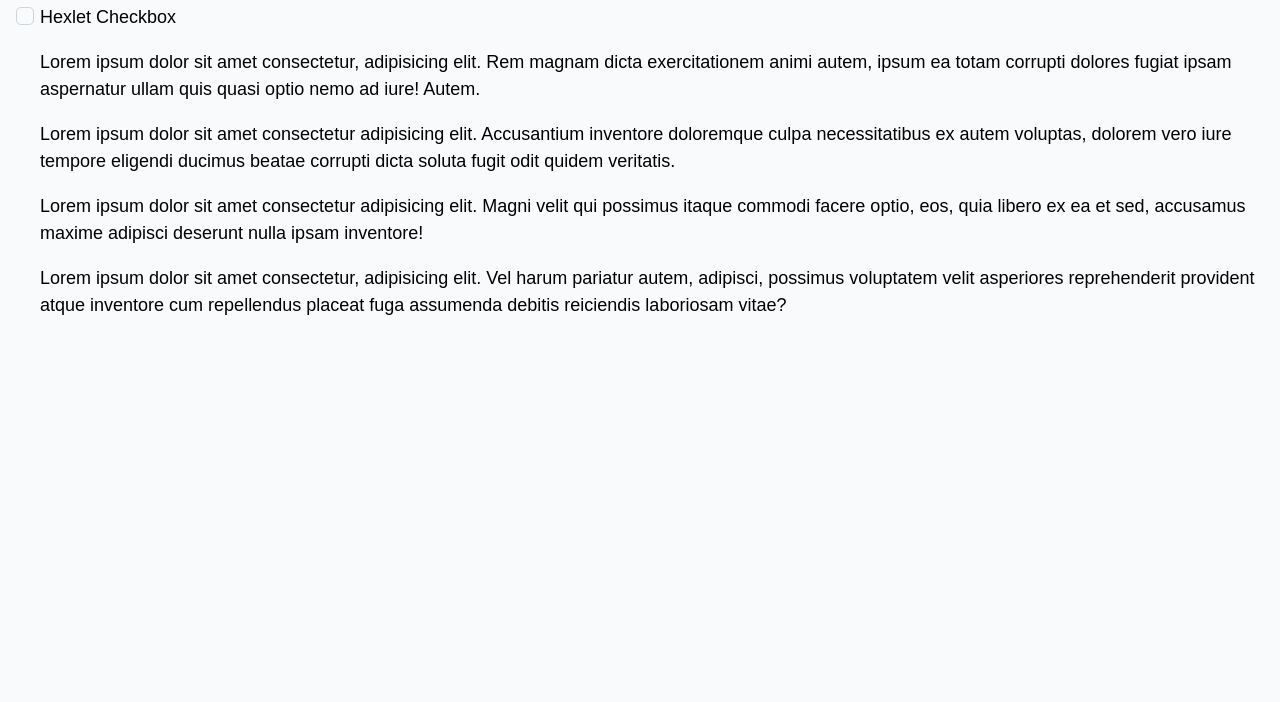
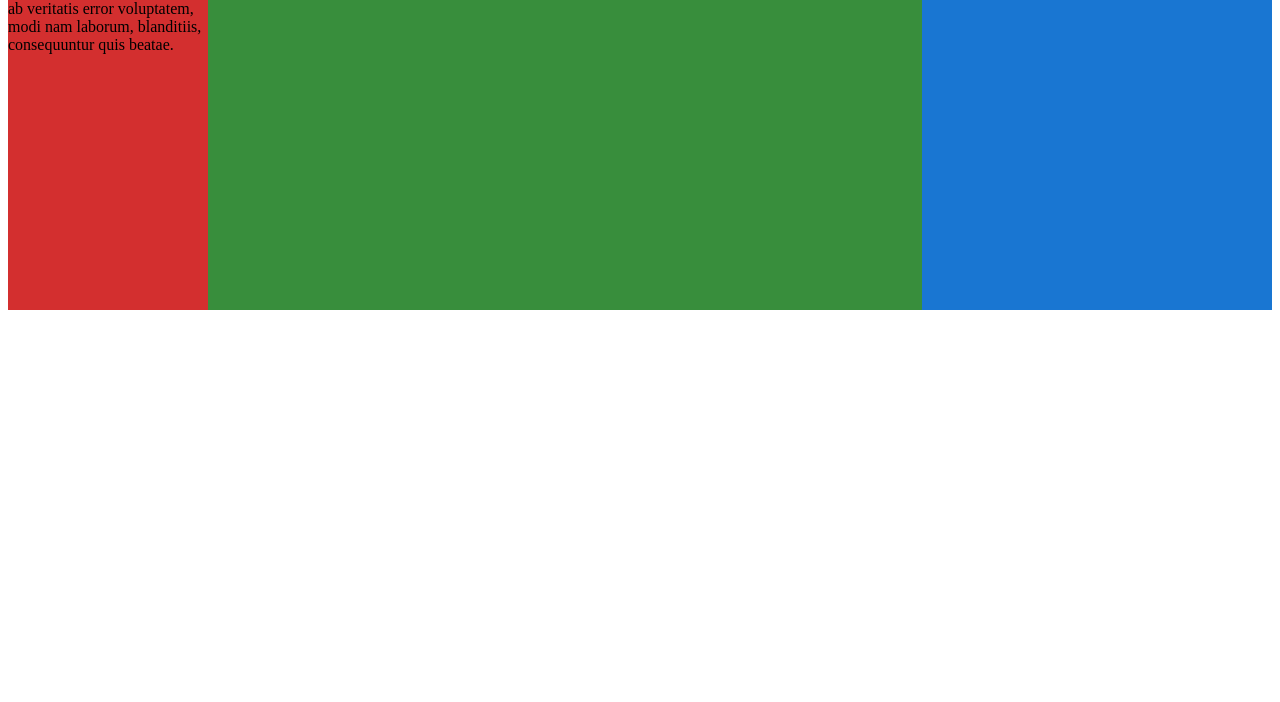
Before and after one commit to lofty777/hexlet, a plain HTML site: page index.html in a window 1280 px wide. Shown: the part 98-800 px from the top of the page. Drawn offline with Linux system fonts and the light colour scheme.

Commit message:
B4.Flex-grow

```diff
--- a/index.html
+++ b/index.html
@@ -1,22 +1,21 @@
 <!DOCTYPE html>
 <html lang="ru">
-<head>
-  <meta charset="UTF-8">
-  <meta http-equiv="X-UA-Compatible" content="IE=edge">
-  <meta name="viewport" content="width=device-width, initial-scale=1.0">
-  <title>Custom Checkbox</title>
-  <link rel="stylesheet" href="./styles/app.css">
-</head>
-<body>
-  <h1>Пользовательский Checkbox</h1>
-  <div class="hexlet-control">
-    <input type="checkbox" id="checkbox" class="hexlet-checkbox">
-    <label for="checkbox" class="hexlet-checkbox-label">Hexlet Checkbox</label>
-    <p>Lorem ipsum dolor sit amet consectetur, adipisicing elit. Rem magnam dicta exercitationem animi autem, ipsum ea totam corrupti dolores fugiat ipsam aspernatur ullam quis quasi optio nemo ad iure! Autem.</p>
-    <span>Lorem ipsum dolor sit amet consectetur adipisicing elit. Accusantium inventore doloremque culpa necessitatibus ex autem voluptas, dolorem vero iure tempore eligendi ducimus beatae corrupti dicta soluta fugit odit quidem veritatis.</span>
-    <p>Lorem ipsum dolor sit amet consectetur adipisicing elit. Magni velit qui possimus itaque commodi facere optio, eos, quia libero ex ea et sed, accusamus maxime adipisci deserunt nulla ipsam inventore!</p>
-    <span>Lorem ipsum dolor sit amet consectetur, adipisicing elit. Vel harum pariatur autem, adipisci, possimus voluptatem velit asperiores reprehenderit provident atque inventore cum repellendus placeat fuga assumenda debitis reiciendis laboriosam vitae?</span>
-  </div>
 
-</body>
+  <head>
+    <meta charset="UTF-8">
+    <meta name="viewport" content="width=device-width, initial-scale=1.0">
+    <link rel="stylesheet" href="styles/app.css">
+    <title>Flex Grow</title>
+  </head>
+
+  <body>
+    <main class="d-flex">
+      <!-- BEGIN (write your solution here) -->
+      <aside class="left-aside">Lorem ipsum dolor sit amet, consectetur adipisicing elit. Explicabo nam eaque deleniti quis fugit molestias maiores. Consequatur totam excepturi ab veritatis error voluptatem, modi nam laborum, blanditiis, consequuntur quis beatae.</aside>
+      <article class="content-side">Lorem ipsum dolor sit amet consectetur adipisicing elit. Laboriosam facere odit, at quod possimus eius distinctio adipisci assumenda dolor, temporibus quisquam sint, expedita dignissimos explicabo rerum molestias rem magnam incidunt!</article>
+      <aside class="right-aside">Lorem, ipsum dolor sit amet consectetur adipisicing elit. Deleniti consectetur quod debitis hic aut dolores nam, accusamus beatae provident blanditiis ab, aliquam, facilis modi incidunt sunt consequuntur! Nihil, ut in.</aside>
+      <!-- END -->
+    </main>
+  </body>
+
 </html>
--- a/styles/app.css
+++ b/styles/app.css
@@ -1,64 +1,31 @@
-:root {
-  /*
-    Переменная для свойства background. Здесь сокращённая запись свойств в таком порядке:
-    background-image
-    background-position / background-size
-    background-repeat
-    background-color
-  */
-  --checkbox-checked: url("../assets/images/check.png") center / 0.5rem no-repeat #288cff;
-  --checkbox-side: 1rem;
-  --checkbox-border: 1px solid #ced4da;
-  --checkbox-radius: 0.3rem;
-  --checkbox-label-before-left: -1.5rem;
+/* BEGIN (write your solution here) */
+
+main > * {
+  min-height: 50vh;
 }
 
-body {
-  font: 18px/1.5 sans-serif;
+.left-aside {
+  width: 200px;
 
-  background: #f8fafc;
+  background-color: #d32f2f;
 }
 
-.hexlet-control {
-  padding-left: 2rem;
+.content-side {
+  background-color: #388e3c;
+
+  width: 200px;
+
+  flex-grow: 1;
 }
 
-.hexlet-checkbox {
-  position: absolute;
+.right-aside {
+  width: 350px;
 
-  opacity: 0;
-}
-
-/* BEGIN (write your solution here) */
-
-.hexlet-checkbox-label {
-  position: relative;
-
-  cursor: pointer;
-}
-
-.hexlet-checkbox-label::before {
-  position: absolute;
-  top: 0;
-  left: var(--checkbox-label-before-left);
-
-  display: block;
-  width: var(--checkbox-side);
-  height: var(--checkbox-side);
-
-  border: var(--checkbox-border);
-  border-radius: var(--checkbox-radius);
-
-  content: "";
-}
-
-.hexlet-checkbox-label:hover::before {
-  background: var(--checkbox-checked);
-  opacity: 0.5;
-}
-
-.hexlet-control:hover  p {
-  color:red;
+  background-color: #1976d2;
 }
 
 /* END */
+
+.d-flex {
+  display: flex;
+}
```
